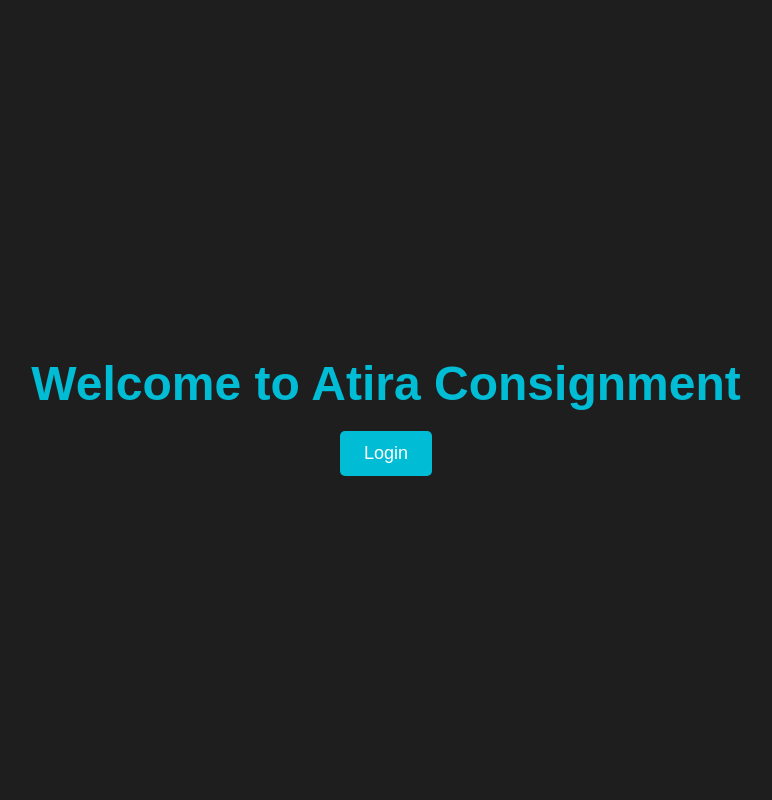
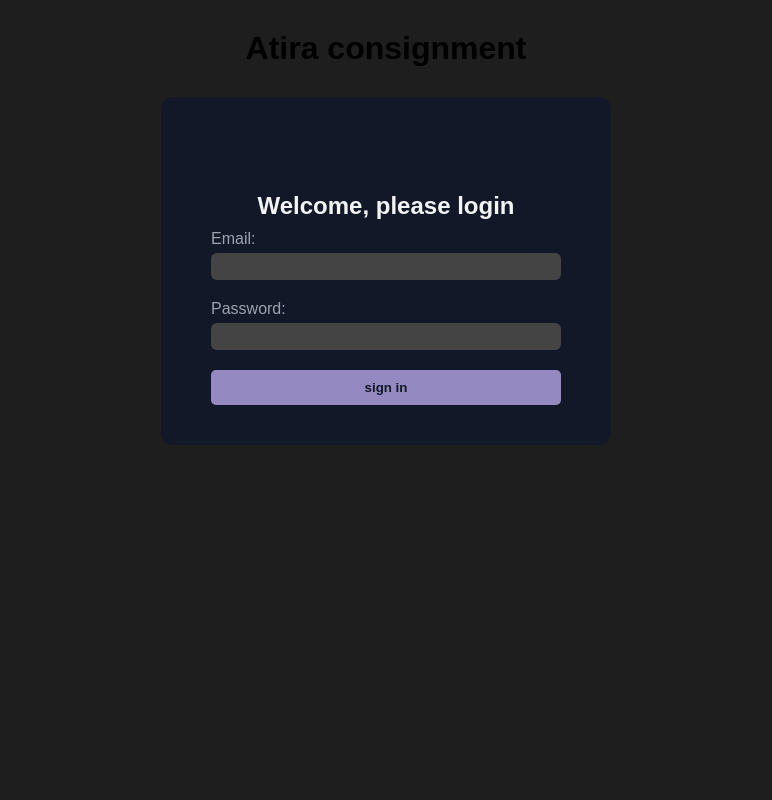
Before and after one commit to mauroosc/atiracnsnmnt, a Flask app: page / in a window 1280 px wide. Shown: the whole page, without its empty margins (254-1026 px from the left). Run offline with Flask 2, Linux system fonts and the light colour scheme; some libraries are stand-ins or nearby versions.

Commit message:
atira 100

```diff
--- a/app/routes.py
+++ b/app/routes.py
@@ -7,6 +7,7 @@ from itsdangerous import URLSafeTimedSerializer
 import smtplib  # o una librería de email más avanzada
 import sendgrid
 from sendgrid.helpers.mail import Mail
+
 
 load_dotenv()
 
@@ -591,7 +592,7 @@ def delete_user(user_id):
 @main_blueprint.route('/logout')
 def logout():
     session.clear()
-    return redirect(url_for('main.login'))
+    return redirect(url_for('main.home'))
 
 
 @main_blueprint.route('/update_profile', methods=['POST'])
--- a/app/static/css/style.css
+++ b/app/static/css/style.css
@@ -1,300 +1,130 @@
-/* ======= Estilo General ======= */
-body {
-    background-color: #1e1e1e;
-    color: #f5f5f5;
-    font-family: Arial, sans-serif;
+*{
+    padding: 0;
     margin: 0;
-    padding: 0;
-    display: flex;
-    justify-content: center;
-    align-items: center;
-    height: 100vh;
+    box-sizing: border-box;
+    font-family: sans-serif;
 }
 
-h2, h3 {
-    color: #f5f5f5;
-    margin-bottom: 20px;
-    text-align: center;
-    margin-top: 80px; /* Espacio para que el título esté debajo de la barra de navegación */
-    position: relative;
+body{
+    background: #1e1e1e;
 }
 
-p {
-    margin-bottom: 10px;
-    font-size: 16px;
+button{
+    background: #9489C1;
+    padding: 10px;
+    cursor:pointer;
+    color: #111827;
+    margin: auto;
+    border: none;
+    border-radius: 5px;
+    align-items: center;
+    font-weight: bold;
+    width: 100%;
+    transition: background .3s;
 }
 
-a {
-    color: #00bcd4;
-    text-decoration: none;
+h1{
+    text-align: center;
+    padding: 30px;
 }
 
-a:hover {
-    text-decoration: underline;
+h2{
+    text-align: center;
+    padding: 65px 0 0 0;
+    color: #f2f3f5;
 }
 
-/* ======= Contenedores Generales ======= */
-.container, .login-container, .item-container, .form-container, .edit-item-container {
-    background-color: #2e2e2e;
-    padding: 40px;
-    border-radius: 10px;
-    box-shadow: 0px 4px 12px rgba(0, 0, 0, 0.1);
-    width: 400px;
-    margin: 0 auto;
-    text-align: left;
+form{
+    background: #121827;
+    padding: 30px;
+    max-width: 450px;
+    margin:auto;
+    border-radius: 0.75rem;
 }
 
-.container h2, .login-container h2, .item-container h2, .form-container h2, .edit-item-container h2 {
-    text-align: center;
-    font-size: 24px;
-    margin-bottom: 20px;
-    color: #f5f5f5;
+input{
+    width: 100%;
+    box-sizing: border-box;
+    background: #444444;
+    padding: 6px 10px;
+    color: #f2f3f5;
+    border-radius: 6px;
+    border: 0;
+    margin-top: 5px;
 }
 
-/* ======= Formularios y Entradas ======= */
-input[type="text"],
-input[type="email"],
-input[type="password"],
-input[type="number"],
-input[type="date"],
-select {
-    width: 100%;
-    padding: 12px;
-    margin-bottom: 20px;
-    border: none;
-    border-radius: 5px;
-    background-color: #444;
-    color: #f5f5f5;
-    font-size: 14px;
+.form_input{
+    padding: 10px 20px;
+
+
 }
 
-/* ======= Botones ======= */
-button, .btn {
-    background-color: #00bcd4;
-    color: white;
-    padding: 12px;
-    border: none;
-    border-radius: 5px;
-    font-size: 16px;
-    cursor: pointer;
-    width: 100%;
+label{
+    color: #9ca3af
 }
 
-button:hover, .btn:hover {
-    background-color: #008c9e;
+/* ======= Estilo del Menú ======= */
+.menu {
+    background-color: #333; /* Color de fondo del menú */
+    padding: 10px 0; /* Espaciado en la parte superior e inferior */
+    position: fixed; /* Mantiene el menú fijo en la parte superior */
+    width: 100%; /* Ocupa todo el ancho de la pantalla */
+    z-index: 1000; /* Asegura que esté por encima de otros elementos */
 }
 
-/* ======= Mensajes de Alerta ======= */
-.alert {
-    background-color: #ff4444;
-    color: white;
-    padding: 10px;
-    margin-bottom: 10px;
-    border-radius: 4px;
+.menu ul {
+    list-style-type: none; /* Elimina los puntos de la lista */
+    margin: 0; /* Elimina el margen */
+    padding: 0; /* Elimina el padding */
+    display: flex; /* Muestra los elementos en una fila */
+    justify-content: center; /* Centra los elementos horizontalmente */
 }
 
-/* ======= Barra de Navegación ======= */
-nav {
-    background-color: #333;
-    padding: 10px 0;
-    text-align: center;
-    position: fixed;
-    top: 0;
-    width: 100%;
-    z-index: 1000;
+.menu ul li {
+    margin: 0 20px; /* Espaciado entre los elementos de la lista */
 }
 
-nav ul {
-    list-style-type: none;
-    margin: 0 auto;
-    padding: 0;
-    display: flex;
-    justify-content: center;
+.menu ul li a {
+    color: #f5f5f5; /* Color del texto de los enlaces */
+    text-decoration: none; /* Elimina el subrayado */
+    padding: 10px 15px; /* Espaciado dentro de los enlaces */
+    border-radius: 5px; /* Bordes redondeados */
+    transition: background-color 0.3s ease; /* Suaviza el cambio de color */
 }
 
-nav ul li {
-    margin: 0 20px;
+.menu ul li a:hover {
+    background-color: #555; /* Color de fondo al pasar el ratón */
 }
 
-nav ul li a {
-    color: #f5f5f5;
-    text-decoration: none;
-    padding: 10px 20px;
-    font-size: 18px;
-    border-radius: 5px;
-    transition: background-color 0.3s ease;
+.menu ul li a.active {
+    background-color: #444; /* Color de fondo para el enlace activo */
+    color: #fff; /* Color del texto para el enlace activo */
 }
 
-nav ul li a:hover {
-    background-color: #555;
-}
-
-nav ul li a.active {
-    background-color: #444;
-    color: #fff;
-}
-
-/* ======= Tablas ======= */
+/* ======= Estilo para todas las tablas ======= */
 table {
-    width: 80%;
-    margin: 20px auto;
-    border-collapse: collapse;
-    background-color: #2e2e2e;
+    width: 100%; /* Ocupa el ancho completo */
+    margin: 20px 0; /* Espaciado superior e inferior */
+    border-collapse: collapse; /* Colapsa bordes */
+    background-color: #2e2e2e; /* Fondo oscuro para la tabla */
 }
 
 table th, table td {
-    border: 1px solid #444;
-    padding: 10px;
-    text-align: center;
+    border: 1px solid #444; /* Borde de las celdas */
+    padding: 10px; /* Espaciado interno de las celdas */
+    text-align: center; /* Centra el texto en las celdas */
+    color: #f5f5f5; /* Color del texto */
 }
 
 table th {
-    background-color: #444;
-    color: #fff;
-    font-weight: bold;
-    font-size: 16px;
+    background-color: #444; /* Fondo para los encabezados */
+    font-weight: bold; /* Negrita para los encabezados */
 }
 
-table td {
-    background-color: #333;
-    color: #ddd;
+table tr:nth-child(even) {
+    background-color: #333; /* Color de fondo para filas pares */
 }
 
-table tr:nth-child(even) td {
-    background-color: #2c2c2c;
+table tr:hover {
+    background-color: #555; /* Color de fondo al pasar el ratón sobre una fila */
 }
-
-/* ======= Ajustes de ancho para las columnas ======= */
-table th:nth-child(1), /* Name */
-table td:nth-child(1) {
-    width: 20%;
-}
-
-table th:nth-child(2), /* Color */
-table td:nth-child(2) {
-    width: 10%;
-}
-
-table th:nth-child(3), /* Size */
-table td:nth-child(3) {
-    width: 5%;
-}
-
-table th:nth-child(4), /* Status */
-table td:nth-child(4) {
-    width: 10%;
-}
-
-table th:nth-child(5), /* Net */
-table td:nth-child(5) {
-    width: 10%;
-}
-
-table th:nth-child(6), /* Price */
-table td:nth-child(6) {
-    width: 10%;
-}
-
-table th:nth-child(7), /* Condition */
-table td:nth-child(7) {
-    width: 10%;
-}
-
-table th:nth-child(8), /* Consignor */
-table td:nth-child(8) {
-    width: 15%;
-}
-
-table th:nth-child(9), /* Date */
-table td:nth-child(9) {
-    width: 10%;
-}
-
-table th:nth-child(10), /* Actions */
-table td:nth-child(10) {
-    width: 10%;
-}
-
-/* ======= Página de Home ======= */
-.home-page {
-    display: flex;
-    justify-content: center;
-    align-items: center;
-    flex-direction: column;
-    height: 100vh;
-}
-
-.home-page h1 {
-    font-size: 48px;
-    color: #00bcd4;
-    margin-bottom: 20px;
-}
-
-.home-page button {
-    font-size: 18px;
-    padding: 12px 24px;
-}
-
-/* ======= Página de Perfil ======= */
-.profile-container {
-    display: flex;
-    justify-content: space-between;
-    align-items: flex-start;
-    width: 90%;
-    margin: 0 auto;
-    padding: 20px;
-}
-
-.user-info {
-    flex: 1;
-    margin-right: 20px;
-    padding: 20px;
-    border-radius: 10px;
-    box-shadow: 0px 4px 12px rgba(0, 0, 0, 0.1);
-}
-
-.user-info p {
-    background-color: #444;
-    padding: 10px;
-    border-radius: 5px;
-    text-align: left;
-}
-
-.user-items {
-    flex: 2;
-}
-
-.user-items table {
-    width: 100%;
-}
-
-.user-items .btn {
-    display: inline-block;
-    margin-top: 20px;
-}
-
-/* ======= Página de Editar Item ======= */
-.edit-item-container label {
-    display: block;
-    margin-bottom: 8px;
-    font-size: 14px;
-    color: #f5f5f5;
-}
-
-/* ======= Ajustes para Pantallas Pequeñas ======= */
-@media (max-width: 600px) {
-    .container, .login-container, .item-container, .form-container, .edit-item-container {
-        width: 90%;
-        padding: 20px;
-    }
-}
-
-/* ======= Centramos el contenido en la página ======= */
-.content {
-    min-height: calc(100vh - 50px);  /* Restamos la altura de la barra de navegación */
-    display: flex;
-    flex-direction: column;
-    justify-content: flex-start;
-    align-items: center;
-    margin-top: 60px;  /* Espacio para que la barra de navegación no cubra el contenido */
-}
--- a/app/templates/base.html
+++ b/app/templates/base.html
@@ -7,16 +7,15 @@
     <link rel="stylesheet" href="{{ url_for('static', filename='css/style.css') }}">
 </head>
 <body>
-    <nav>
+    <nav class="menu">
         <ul>
-            <li><a href="{{ url_for('main.inventory') }}">Inventario</a></li>
+            <li><a href="{{ url_for('main.inventory') }}" class="active">Inventario</a></li>
             <li><a href="{{ url_for('main.payout') }}">Payout</a></li>
             <li><a href="{{ url_for('main.payout_history') }}">Historial de Payout</a></li>
             <li><a href="{{ url_for('main.profile') }}">Perfil</a></li>
             <li><a href="{{ url_for('main.logout') }}">Cerrar sesión</a></li>
         </ul>
     </nav>
-
     <div class="content">
         {% block content %}
         {% endblock %}
--- a/app/templates/home.html
+++ b/app/templates/home.html
@@ -1,15 +1,42 @@
+<!-- login.html -->
 <!DOCTYPE html>
 <html lang="en">
 <head>
     <meta charset="UTF-8">
     <meta name="viewport" content="width=device-width, initial-scale=1.0">
-    <title>Home</title>
+    <title>Atira consignment</title>
     <link rel="stylesheet" href="{{ url_for('static', filename='css/style.css') }}">
 </head>
+
 <body>
-    <div class="home-page">
-        <h1>Welcome to Atira Consignment</h1>
-        <a href="{{ url_for('main.login') }}"><button>Login</button></a>
-    </div>
+    <h1>
+        Atira consignment
+    </h1>
+    <form class="login-form" action="{{ url_for('main.login') }}" method="POST">
+        <h2>
+            Welcome, please login
+        </h2>
+        <div>
+            <!-- Mostrar mensaje flash -->
+            {% with messages = get_flashed_messages() %}
+                {% if messages %}
+                    <div class="alert">
+                        {{ messages[0] }}
+                    </div>
+                {% endif %}
+            {% endwith %}
+        </div>
+        <div class="form_input">
+            <label for="email">Email:</label>
+            <input type="email" id="email" name="email" required class="input-field">
+        </div>
+        <div class="form_input">
+            <label for="password">Password:</label>
+            <input type="password" id="password" name="password" required class="input-field">
+        </div>
+        <div class="form_input">
+            <button type="submit">sign in</button>
+        </div>
+    </form>
 </body>
 </html>
--- a/app/templates/view_profile.html
+++ b/app/templates/view_profile.html
@@ -5,7 +5,7 @@
 {% block content %}
 <div class="profile-container">
     <!-- Columna izquierda: Información del usuario -->
-    <div class="user-info">
+    <div class="user-info ">
         <h2>Perfil de {{ user.name }}</h2>
         <p><strong>Email:</strong> {{ user.email }}</p>
         <p><strong>Nombre:</strong> {{ user.name }}</p>
```
Also changed, not shown: app/templates/login.html (deleted, +0 -34 lines).
